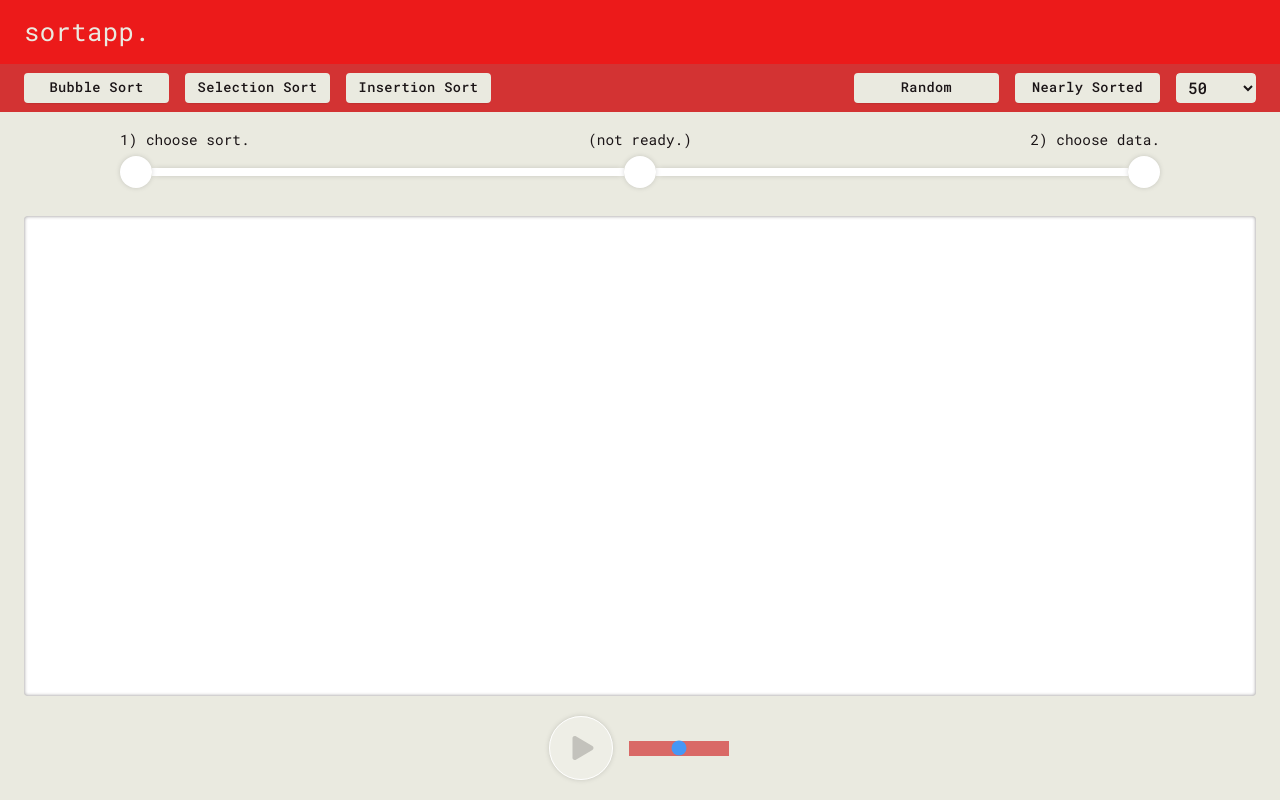
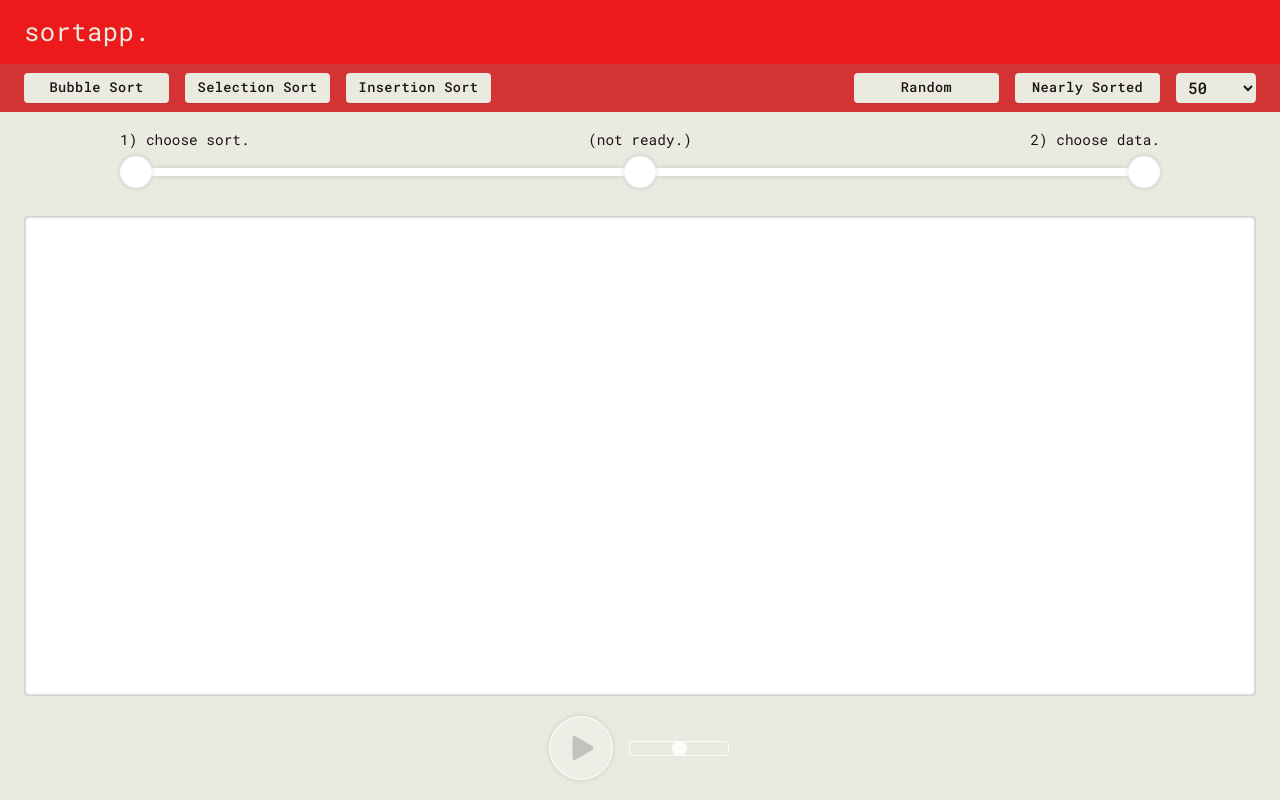
Before and after one commit to kyle4real/Sorting-Visualizer, a React (Create React App) app: page / in a window 1280 px wide. Built offline with nearby package versions, Linux system fonts and the light colour scheme.

Commit message:
Disabled range functionality.

```diff
--- a/src/components/Sorting/Controls/Controls.js
+++ b/src/components/Sorting/Controls/Controls.js
@@ -1,15 +1,24 @@
-import React from "react";
+import React, { useContext } from "react";
+import SortContext from "../../../store/sort-context";
 
 import classes from "./Controls.module.scss";
 
 import PlayButton from "./PlayButton/PlayButton";
 
 const Controls = ({ handlePlay, handleReset }) => {
+    const sortCtx = useContext(SortContext);
+
+    const isDisabled = !sortCtx.sortSelection || !sortCtx.dataSelection;
+
     return (
         <div className={classes.controls__container}>
             <div className={classes.controls}>
-                <PlayButton handlePlay={handlePlay} handleReset={handleReset} />
-                <input className={classes.controls__range} type="range" />
+                <PlayButton
+                    handlePlay={handlePlay}
+                    handleReset={handleReset}
+                    disabled={isDisabled}
+                />
+                <input className={classes.controls__range} type="range" disabled={isDisabled} />
             </div>
         </div>
     );
--- a/src/components/Sorting/Controls/Controls.module.scss
+++ b/src/components/Sorting/Controls/Controls.module.scss
@@ -17,12 +17,41 @@
 
     &__range {
         margin-left: $spacing-md;
-
         -webkit-appearance: none;
         width: 100px;
         height: 15px;
+        outline: none;
+        opacity: 0.9;
+        border-radius: $borderRadius;
         background: $primaryDesaturated;
-        outline: none;
-        opacity: 0.7;
+        -webkit-transition: 0.2s;
+        transition: background 0.2s;
+
+        &:hover {
+            background: $primary;
+        }
+
+        &::-webkit-slider-thumb {
+            -webkit-appearance: none;
+            appearance: none;
+            width: 15px;
+            height: 15px;
+            background: white;
+            border-radius: 50%;
+            cursor: pointer;
+        }
+
+        .slider::-moz-range-thumb {
+            width: 15px;
+            height: 15px;
+            background: white;
+            border-radius: 50%;
+            cursor: pointer;
+        }
+
+        &:disabled {
+            border: 1px solid white;
+            background: $white;
+        }
     }
 }
--- a/src/components/Sorting/Controls/PlayButton/PlayButton.js
+++ b/src/components/Sorting/Controls/PlayButton/PlayButton.js
@@ -6,7 +6,7 @@ import classes from "./PlayButton.module.scss";
 import { FaPlay } from "react-icons/fa";
 import { BiReset } from "react-icons/bi";
 
-const PlayButton = ({ handlePlay, handleReset }) => {
+const PlayButton = ({ handlePlay, handleReset, disabled }) => {
     const sortCtx = useContext(SortContext);
 
     const handleToggle = () => {
@@ -19,11 +19,7 @@ const PlayButton = ({ handlePlay, handleReset }) => {
     };
 
     return (
-        <button
-            className={classes.button}
-            onClick={handleToggle}
-            disabled={!sortCtx.sortSelection || !sortCtx.dataSelection}
-        >
+        <button className={classes.button} onClick={handleToggle} disabled={disabled}>
             {!sortCtx.sortingOn && <FaPlay className={classes.button__play} />}
             {sortCtx.sortingOn && <BiReset className={classes.button__reset} />}
         </button>
```
